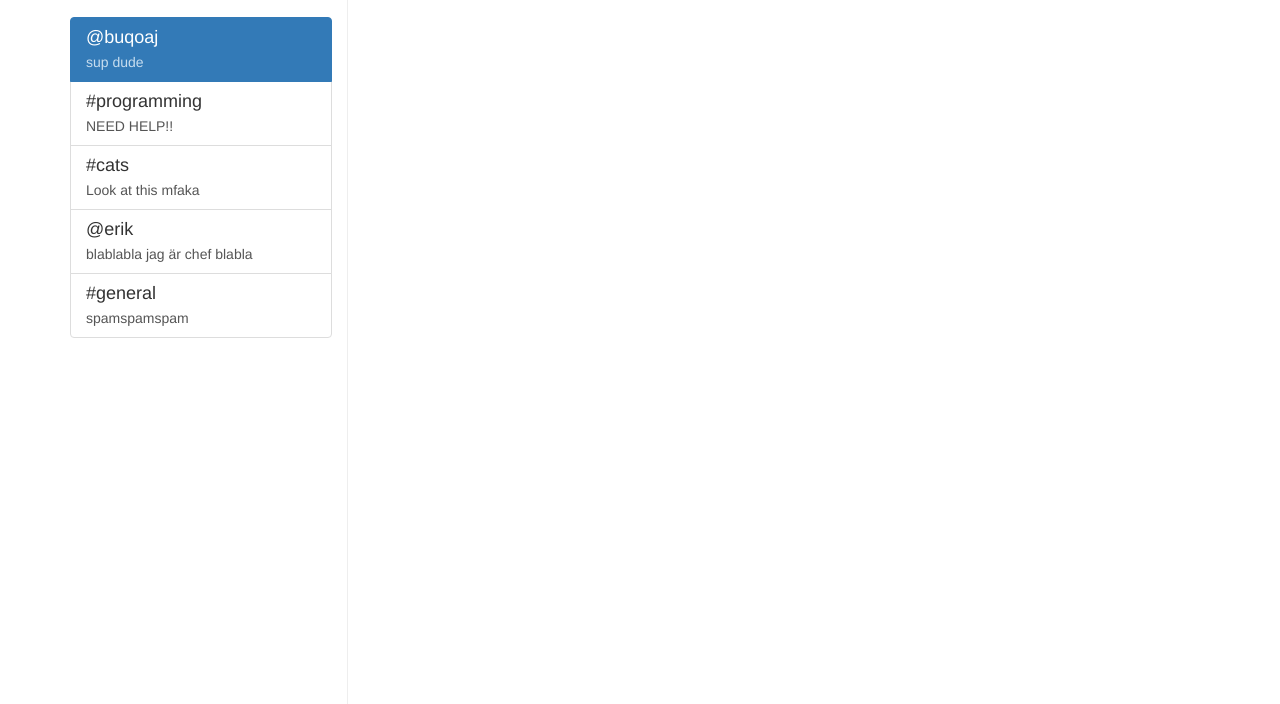
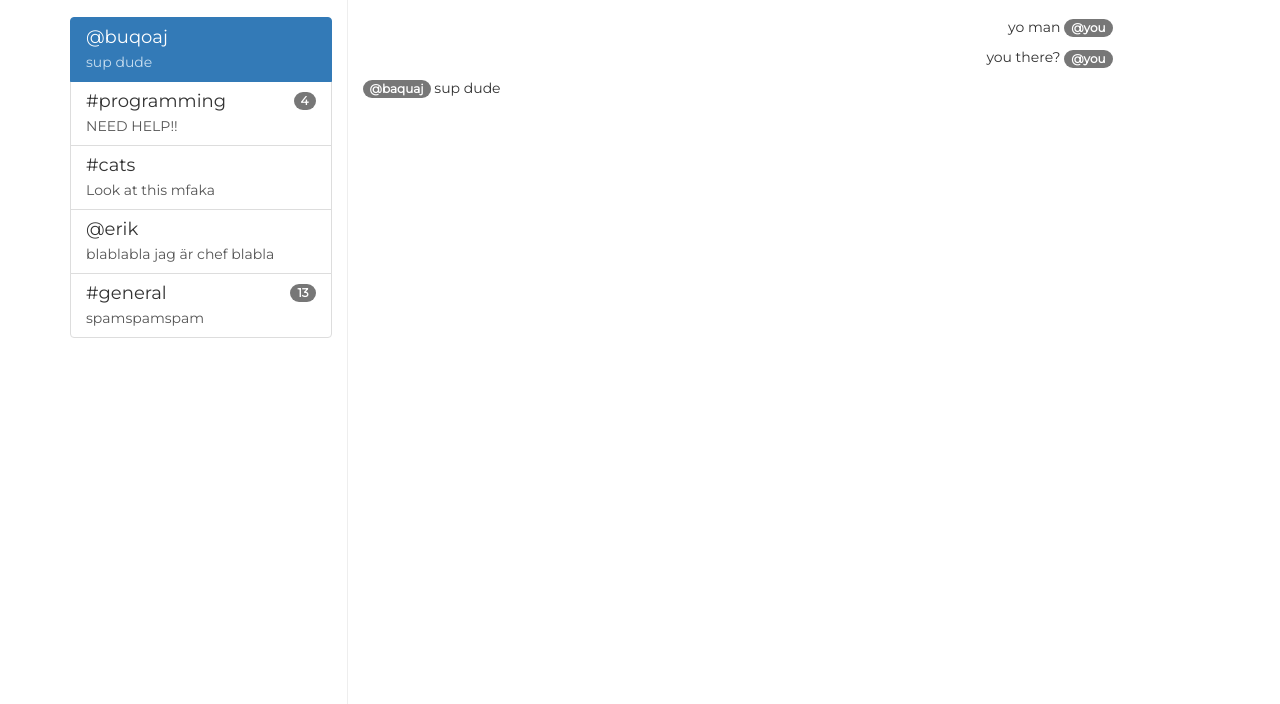
Before and after one commit to smallcolin/Users-chat, a website: page index.html in a window 1280 px wide. Shown: the part 96-800 px from the top of the page. Drawn offline with nearby package versions, Linux system fonts and the light colour scheme.

Commit message:
some temp content

```diff
--- a/index.html
+++ b/index.html
@@ -7,16 +7,31 @@
     <script src="bower_components/jquery/dist/jquery.min.js"></script>
     <title>Chat</title>
     <style>
+        @import url('https://fonts.googleapis.com/css?family=Montserrat');
+
+        body {
+            font-family: 'Montserrat', sans-serif;
+        }
+
         html, body, .app-window, .set-height, .sidebar, .chat-window {
             height: 100%;
         }
 
         .sidebar, .chat-window {
             overflow-y: scroll;
+            position: relative;
         }
 
         .sidebar {
             border-right: 1px solid #eee;
+        }
+
+        .from-current {
+            text-align: right;
+        }
+
+        .messages article {
+            margin-bottom: 10px;
         }
     </style>
 </head>
@@ -35,6 +50,7 @@
                                 <p class="list-group-item-text">sup dude</p>
                             </a>
                             <a href="#" class="list-group-item">
+                                <span class="badge">4</span>
                                 <h4 class="list-group-item-heading">#programming</h4>
                                 <p class="list-group-item-text">NEED HELP!!</p>
                             </a>
@@ -47,13 +63,38 @@
                                 <p class="list-group-item-text">blablabla jag är chef blabla</p>
                             </a>
                             <a href="#" class="list-group-item">
+                                <span class="badge">13</span>
                                 <h4 class="list-group-item-heading">#general</h4>
                                 <p class="list-group-item-text">spamspamspam</p>
                             </a>
                         </div>
                     </div>
                 </div>
-                <div class="col-sm-8 chat-window"></div>
+                <div class="col-sm-8 chat-window">
+                    <div class="page-header text-right">
+                        <h2>@buqoaj</h2>
+                    </div>
+                    <div class="messages">
+                        <article class="from-current">
+                            <div class="avatar bubble no-img">
+                                <span>yo man</span>
+                                <span class="badge">@you</span>
+                            </div>
+                        </article>
+                        <article class="from-current">
+                            <div class="avatar bubble no-img">
+                                <span>you there?</span>
+                                <span class="badge">@you</span>
+                            </div>
+                        </article>
+                        <article>
+                            <div class="avatar bubble no-img">
+                                <span class="badge">@baquaj</span>
+                                <span class="msg">sup dude</span>
+                            </div>
+                        </article>
+                    </div>
+                </div>
             </div>
         </div>
     </section>
```
